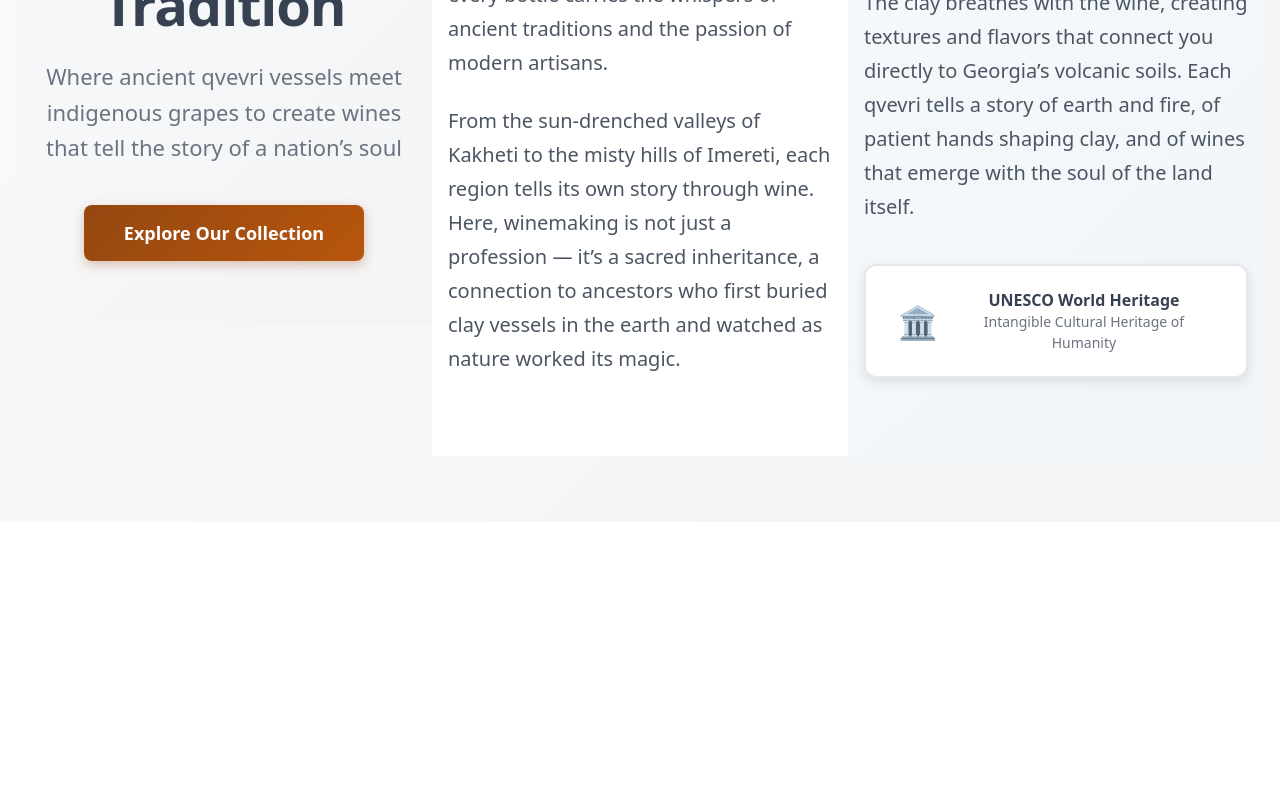
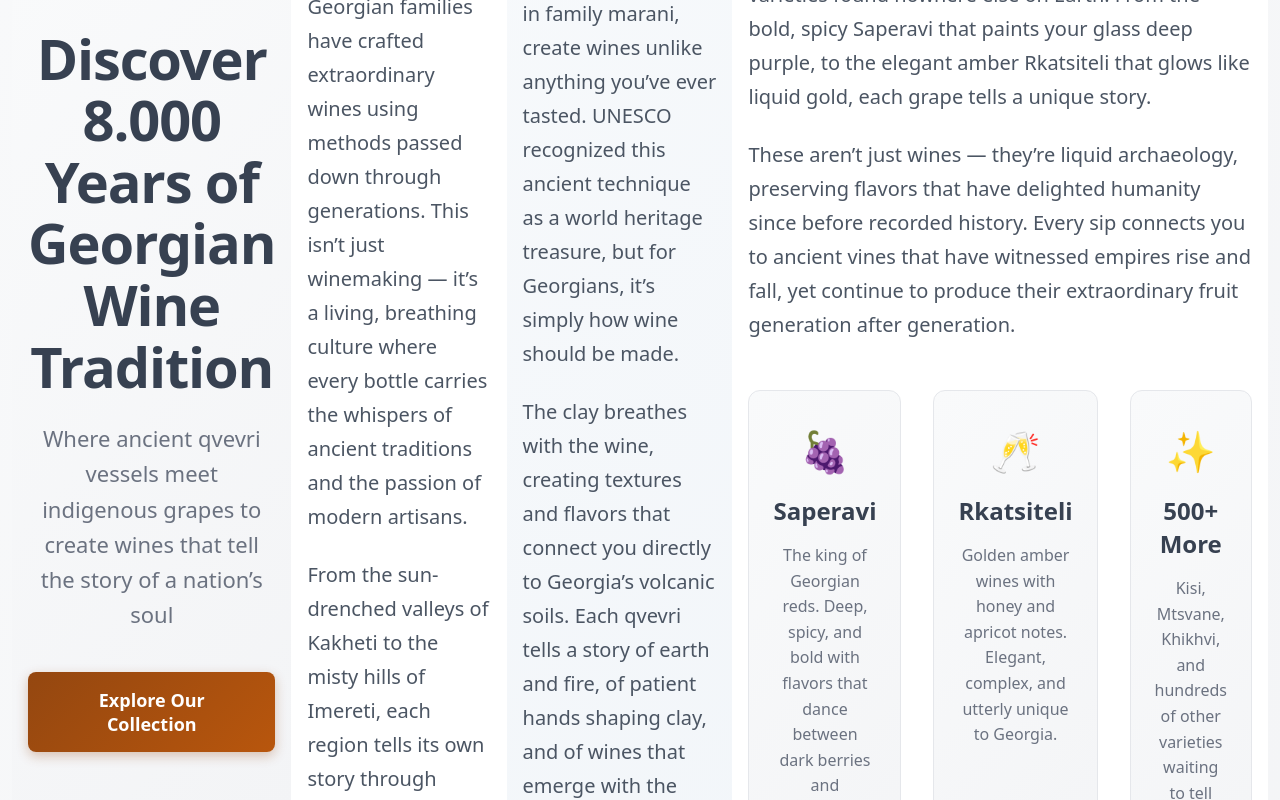
Before and after one commit to AnastasiaKhudobasheva/Georgian-Wine-App, a Next.js app: page / in a window 1280 px wide. Shown: the part 600-1400 px from the top of the page. Before the commit the page ends 1122 px from the top, so only its background shows below. Built offline with nearby package versions, Linux system fonts and the light colour scheme.

Commit message:
grape varieties component

```diff
--- a/components/landing/GrapeVarietiesSection.js
+++ b/components/landing/GrapeVarietiesSection.js
@@ -0,0 +1,185 @@
+import styled from "styled-components";
+
+const GrapeVarietiesSection = () => {
+  return (
+    <Container>
+      <Content>
+        <SectionTitle>Unique Grape Varieties</SectionTitle>
+        <Story>
+          Georgia is home to over 500 indigenous grape varieties found nowhere
+          else on Earth. From the bold, spicy Saperavi that paints your glass
+          deep purple, to the elegant amber Rkatsiteli that glows like liquid
+          gold, each grape tells a unique story.
+        </Story>
+        <Story>
+          These aren&rsquo;t just wines — they&rsquo;re liquid archaeology,
+          preserving flavors that have delighted humanity since before recorded
+          history. Every sip connects you to ancient vines that have witnessed
+          empires rise and fall, yet continue to produce their extraordinary
+          fruit generation after generation.
+        </Story>
+
+        <GrapeGrid>
+          <GrapeCard>
+            <GrapeEmoji>🍇</GrapeEmoji>
+            <GrapeName>Saperavi</GrapeName>
+            <GrapeDescription>
+              The king of Georgian reds. Deep, spicy, and bold with flavors that
+              dance between dark berries and mountain herbs.
+            </GrapeDescription>
+          </GrapeCard>
+
+          <GrapeCard>
+            <GrapeEmoji>🥂</GrapeEmoji>
+            <GrapeName>Rkatsiteli</GrapeName>
+            <GrapeDescription>
+              Golden amber wines with honey and apricot notes. Elegant, complex,
+              and utterly unique to Georgia.
+            </GrapeDescription>
+          </GrapeCard>
+
+          <GrapeCard>
+            <GrapeEmoji>✨</GrapeEmoji>
+            <GrapeName>500+ More</GrapeName>
+            <GrapeDescription>
+              Kisi, Mtsvane, Khikhvi, and hundreds of other varieties waiting to
+              tell their ancient stories.
+            </GrapeDescription>
+          </GrapeCard>
+        </GrapeGrid>
+      </Content>
+    </Container>
+  );
+};
+
+const Container = styled.section`
+  padding: 5rem 1rem;
+  background: white;
+
+  @media (max-width: 768px) {
+    padding: 3rem 1rem;
+  }
+`;
+
+const Content = styled.div`
+  max-width: 1000px;
+  margin: 0 auto;
+  text-align: center;
+`;
+
+const SectionTitle = styled.h2`
+  font-size: 2.5rem;
+  font-weight: 700;
+  color: #374151;
+  margin: 0 0 2rem 0;
+  line-height: 1.2;
+
+  @media (max-width: 768px) {
+    font-size: 2rem;
+    margin: 0 0 1.5rem 0;
+  }
+
+  @media (max-width: 480px) {
+    font-size: 1.75rem;
+  }
+`;
+
+const Story = styled.p`
+  font-size: 1.25rem;
+  color: #4b5563;
+  line-height: 1.7;
+  margin: 0 0 1.5rem 0;
+  text-align: left;
+  max-width: 800px;
+  margin-left: auto;
+  margin-right: auto;
+  margin-bottom: 1.5rem;
+
+  &:last-of-type {
+    margin-bottom: 3rem;
+  }
+
+  @media (max-width: 768px) {
+    font-size: 1.125rem;
+    line-height: 1.6;
+    margin-bottom: 1.25rem;
+
+    &:last-of-type {
+      margin-bottom: 2.5rem;
+    }
+  }
+
+  @media (max-width: 480px) {
+    font-size: 1rem;
+    margin-bottom: 1rem;
+
+    &:last-of-type {
+      margin-bottom: 2rem;
+    }
+  }
+`;
+
+const GrapeGrid = styled.div`
+  display: grid;
+  grid-template-columns: repeat(3, 1fr);
+  gap: 2rem;
+
+  @media (max-width: 768px) {
+    grid-template-columns: 1fr;
+    gap: 1.5rem;
+  }
+`;
+
+const GrapeCard = styled.div`
+  background: linear-gradient(135deg, #f9fafb 0%, #f3f4f6 100%);
+  padding: 2rem 1.5rem;
+  border-radius: 12px;
+  text-align: center;
+  border: 1px solid #e5e7eb;
+  transition: all 0.3s ease;
+
+  &:hover {
+    transform: translateY(-4px);
+    box-shadow: 0 8px 25px rgba(148, 71, 16, 0.15);
+    border-color: #944710;
+  }
+
+  @media (max-width: 768px) {
+    padding: 1.5rem 1rem;
+  }
+`;
+
+const GrapeEmoji = styled.div`
+  font-size: 2.5rem;
+  margin-bottom: 1rem;
+
+  @media (max-width: 768px) {
+    font-size: 2rem;
+    margin-bottom: 0.75rem;
+  }
+`;
+
+const GrapeName = styled.h3`
+  font-size: 1.5rem;
+  font-weight: 600;
+  color: #374151;
+  margin: 0 0 1rem 0;
+
+  @media (max-width: 768px) {
+    font-size: 1.25rem;
+    margin: 0 0 0.75rem 0;
+  }
+`;
+
+const GrapeDescription = styled.p`
+  font-size: 1rem;
+  color: #6b7280;
+  line-height: 1.6;
+  margin: 0;
+
+  @media (max-width: 768px) {
+    font-size: 0.875rem;
+  }
+`;
+
+export default GrapeVarietiesSection;
--- a/pages/index.js
+++ b/pages/index.js
@@ -2,6 +2,7 @@
 import HeroSection from "@/components/landing/HeroSection";
 import HeritageSection from "@/components/landing/HeritageSection";
 import QvevriSection from "@/components/landing/QvevriSection";
+import GrapeVarietiesSection from "@/components/landing/GrapeVarietiesSection";
 
 const LandingPage = () => {
   return (
@@ -9,6 +10,7 @@
       <HeroSection />
       <HeritageSection />
       <QvevriSection />
+      <GrapeVarietiesSection />
     </Container>
     // <div style={{ padding: "2rem", textAlign: "center" }}>
     //   <h1>Georgian Wine Culture - Coming Soon! 🍷</h1>
```
Also changed, not shown: pages/wines/index.js (+8 -0 lines).
